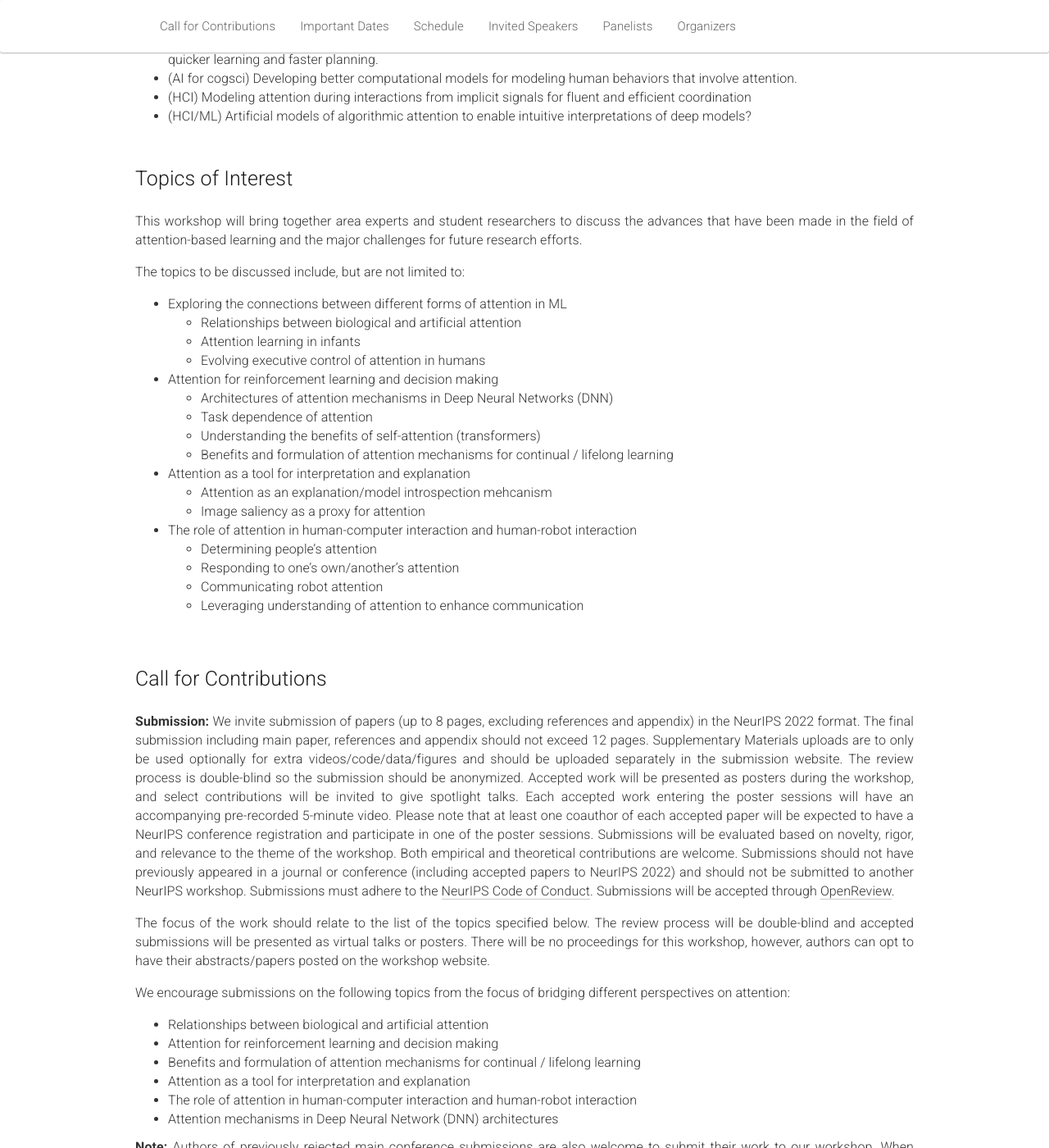
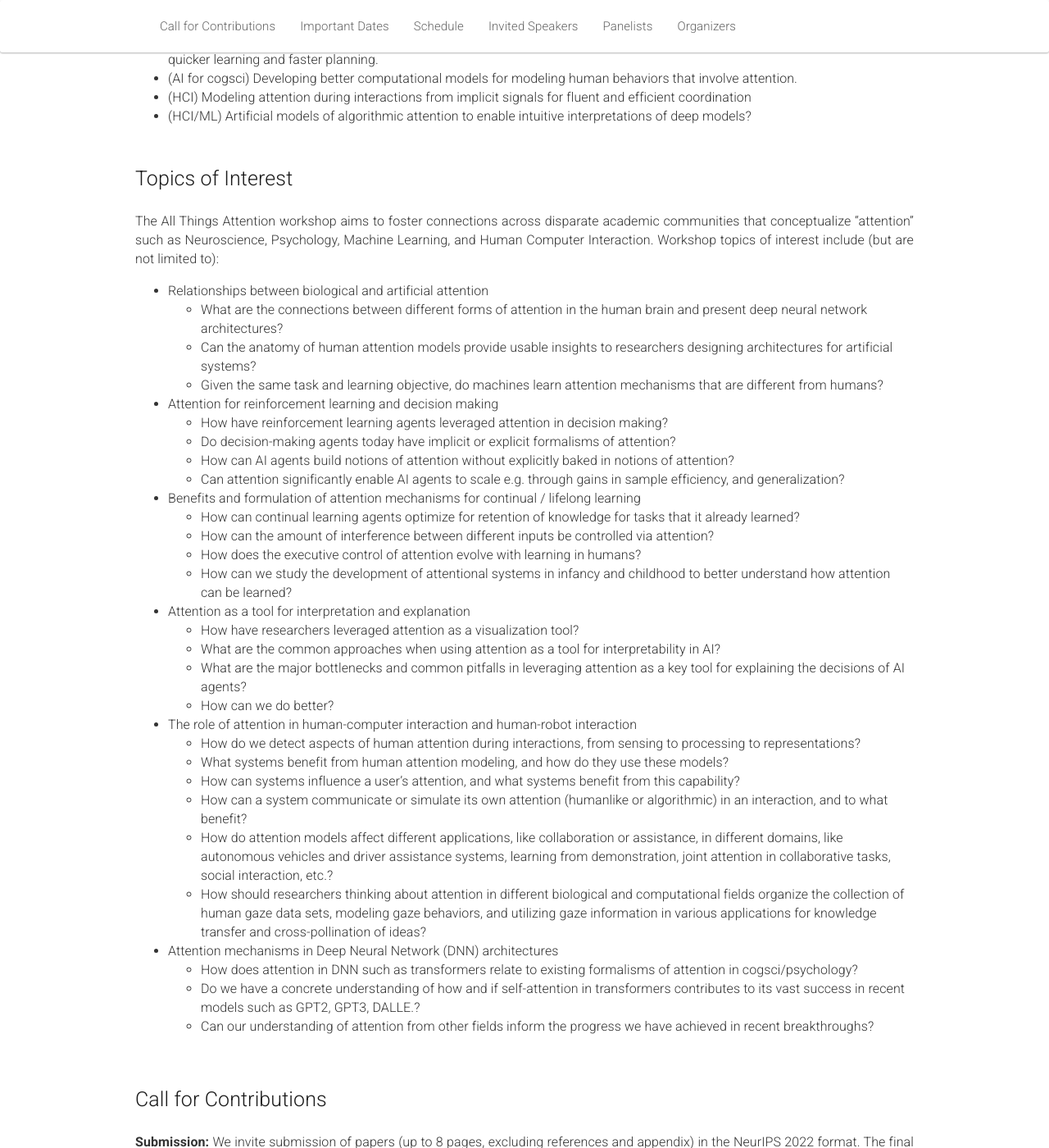
Before and after one commit to attention-learning-workshop/attention-learning-workshop.github.io, a Jekyll site: the page built from _pages/home_2022.md, in a window 1280 px wide and 1400 px high, scrolled down 477 px. Shown: the whole window at 82% size. Built offline with Jekyll 4.4.1, drawn with Linux system fonts in a browser that asks for light colours; nearby versions of some CDN libraries.

Commit message:
update topics section

```diff
--- a/_includes/introduction.md
+++ b/_includes/introduction.md
@@ -12,6 +12,43 @@ While the aforementioned research areas all consider attention, each formalizes
 
 ## Topics of Interest
 
+
+
+The All Things Attention workshop aims to foster connections across disparate academic communities that conceptualize "attention" such as Neuroscience, Psychology, Machine Learning, and Human Computer Interaction. Workshop topics of interest include (but are not limited to):
+
+- Relationships between biological and artificial attention
+  - What are the connections between different forms of attention in the human brain and present deep neural network architectures?
+  - Can the anatomy of human attention models provide usable insights to researchers designing architectures for artificial systems?
+  - Given the same task and learning objective, do machines learn attention mechanisms that are different from humans?
+- Attention for reinforcement learning and decision making
+  - How have reinforcement learning agents leveraged attention in decision making?
+  - Do decision-making agents today have implicit or explicit formalisms of attention?
+  - How can AI agents build notions of attention without explicitly baked in notions of attention?
+  - Can attention significantly enable AI agents to scale e.g. through gains in sample efficiency, and generalization?
+- Benefits and formulation of attention mechanisms for continual / lifelong learning
+  - How can continual learning agents optimize for retention of knowledge for tasks that it already learned?
+  - How can the amount of interference between different inputs be controlled via attention?
+  - How does the executive control of attention evolve with learning in humans?
+  - How can we study the development of attentional systems in infancy and childhood to better understand how attention can be learned?
+- Attention as a tool for interpretation and explanation
+  - How have researchers leveraged attention as a visualization tool?
+  - What are the common approaches when using attention as a tool for interpretability in AI?
+  - What are the major bottlenecks and common pitfalls in leveraging attention as a key tool for explaining the decisions of AI agents?
+  - How can we do better?
+- The role of attention in human-computer interaction and human-robot interaction
+  - How do we detect aspects of human attention during interactions, from sensing to processing to representations?
+  - What systems benefit from human attention modeling, and how do they use these models?
+  - How can systems influence a user’s attention, and what systems benefit from this capability?
+  - How can a system communicate or simulate its own attention (humanlike or algorithmic) in an interaction, and to what benefit?
+  - How do attention models affect different applications, like collaboration or assistance, in different domains, like autonomous vehicles and driver assistance systems, learning from demonstration, joint attention in collaborative tasks, social interaction, etc.?
+  - How should researchers thinking about attention in different biological and computational fields organize the collection of human gaze data sets, modeling gaze behaviors, and utilizing gaze information in various applications for knowledge transfer and cross-pollination of ideas?
+- Attention mechanisms in Deep Neural Network (DNN) architectures
+  - How does attention in DNN such as transformers relate to existing formalisms of attention in cogsci/psychology?
+  - Do we have a concrete understanding of how and if self-attention in transformers contributes to its vast success in recent models such as GPT2, GPT3, DALLE.?
+  - Can our understanding of attention from other fields inform the progress we have achieved in recent breakthroughs?
+
+
+{% comment %}
 This workshop will bring together area experts and student researchers to discuss the advances that have been made in the field of attention-based learning and the major challenges for future research efforts.
 
 The topics to be discussed include, but are not limited to:
@@ -33,3 +70,4 @@ The topics to be discussed include, but are not limited to:
   - Responding to one's own/another’s attention
   - Communicating robot attention
   - Leveraging understanding of attention to enhance communication
+{% endcomment %}
```
